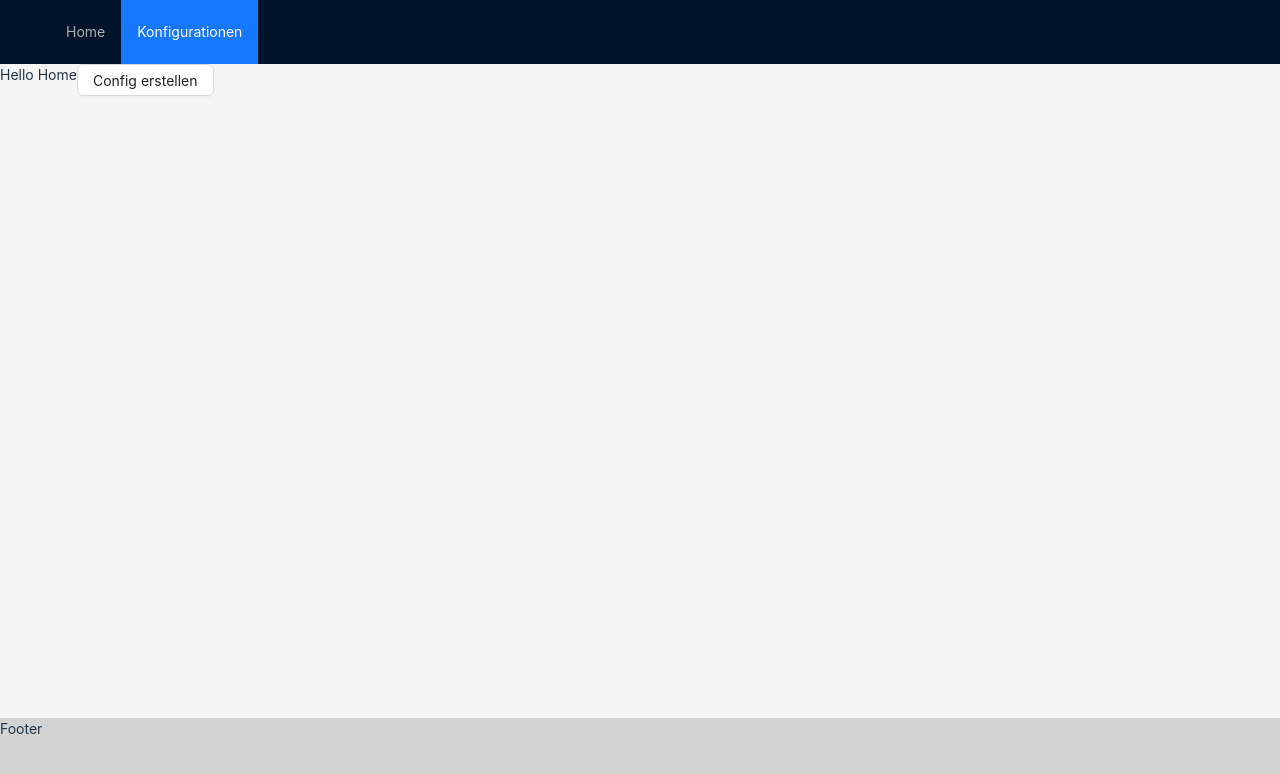
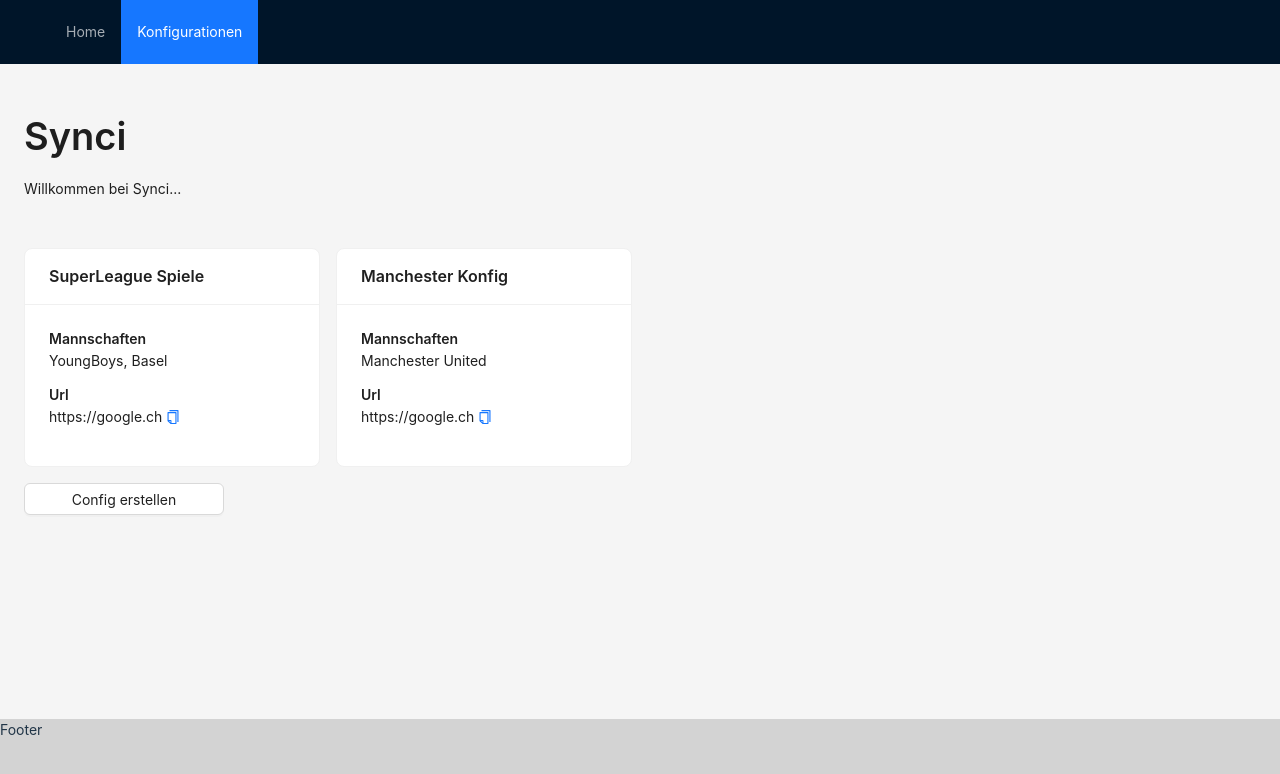
Before and after one commit to andriwild/synci, a React (Vite) app in the folder frontend/: page / in a window 1280 px wide. Shown: the top 774 px of the page. Built offline with nearby package versions, Linux system fonts and the light colour scheme.

Commit message:
add cards for all configurations

```diff
--- a/frontend/src/pages/Home.tsx
+++ b/frontend/src/pages/Home.tsx
@@ -1,13 +1,54 @@
 import { useNavigate } from "react-router-dom";
-import {Button, Flex} from "antd";
+import {Button, Card, Flex, List, Typography} from "antd";
 
 export const Home = () => {
     const navigate = useNavigate();
 
+    const dataSource = [
+        {
+            key: '1',
+            label: 'SuperLeague Spiele',
+            teams: ['YoungBoys, Basel'],
+            url: 'https://google.ch',
+        },
+        {
+            key: '2',
+            label: 'Manchester Konfig',
+            teams: ['Manchester United'],
+            url: 'https://google.ch',
+        },
+    ];
+
     return (
-        <Flex style={{height: '100%', width: '100%'}}>
-            Hello Home
-            <Button onClick={() => navigate('/config')}>Config erstellen</Button>
+        <Flex vertical style={{height: '100%', width: '100%', padding: 24}}>
+            <Typography.Title>Synci</Typography.Title>
+            <Typography.Text>Willkommen bei Synci...</Typography.Text>
+            <List
+                style={{marginTop: 48}}
+                grid={{ gutter: 16, column: 4 }}
+                dataSource={dataSource}
+                renderItem={(item) => (
+                    <List.Item>
+                        <Card title={item.label}>
+                            <Flex gap={12} vertical>
+
+                            <Flex vertical>
+                                <Typography.Text strong>Mannschaften</Typography.Text>
+                                {item.teams.map((team) => {
+                                    return <Typography.Text key={team}>{team}</Typography.Text>
+                                })}
+                            </Flex>
+                            <Flex vertical>
+                            <Typography.Text strong>Url</Typography.Text>
+                                <Typography.Paragraph copyable>{item.url}</Typography.Paragraph>
+
+                            </Flex>
+                            </Flex>
+                        </Card>
+                    </List.Item>
+                )}
+            />
+            <Button onClick={() => navigate('/config')} style={{width: 200}}>Config erstellen</Button>
         </Flex>
     );
 };
```
